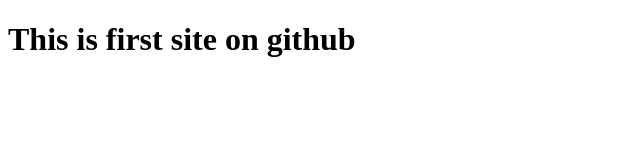
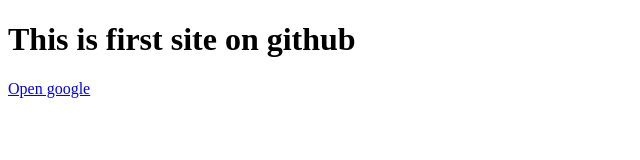
Before and after one commit to Keval-Luvani/Keval-Luvani.github.io, a plain HTML site: page index.html in a window 1280 px wide. Shown: the whole page, without its empty margins (0-640 px from the left). Drawn offline with Linux system fonts and the light colour scheme.

Commit message:
this is updated with google link

```diff
--- a/index.html
+++ b/index.html
@@ -8,5 +8,6 @@
   </head>
   <body>
     <h1>This is first site on github</h1>
+    <a href="https://www.google.com/">Open google</a>
   </body>
 </html>
```
